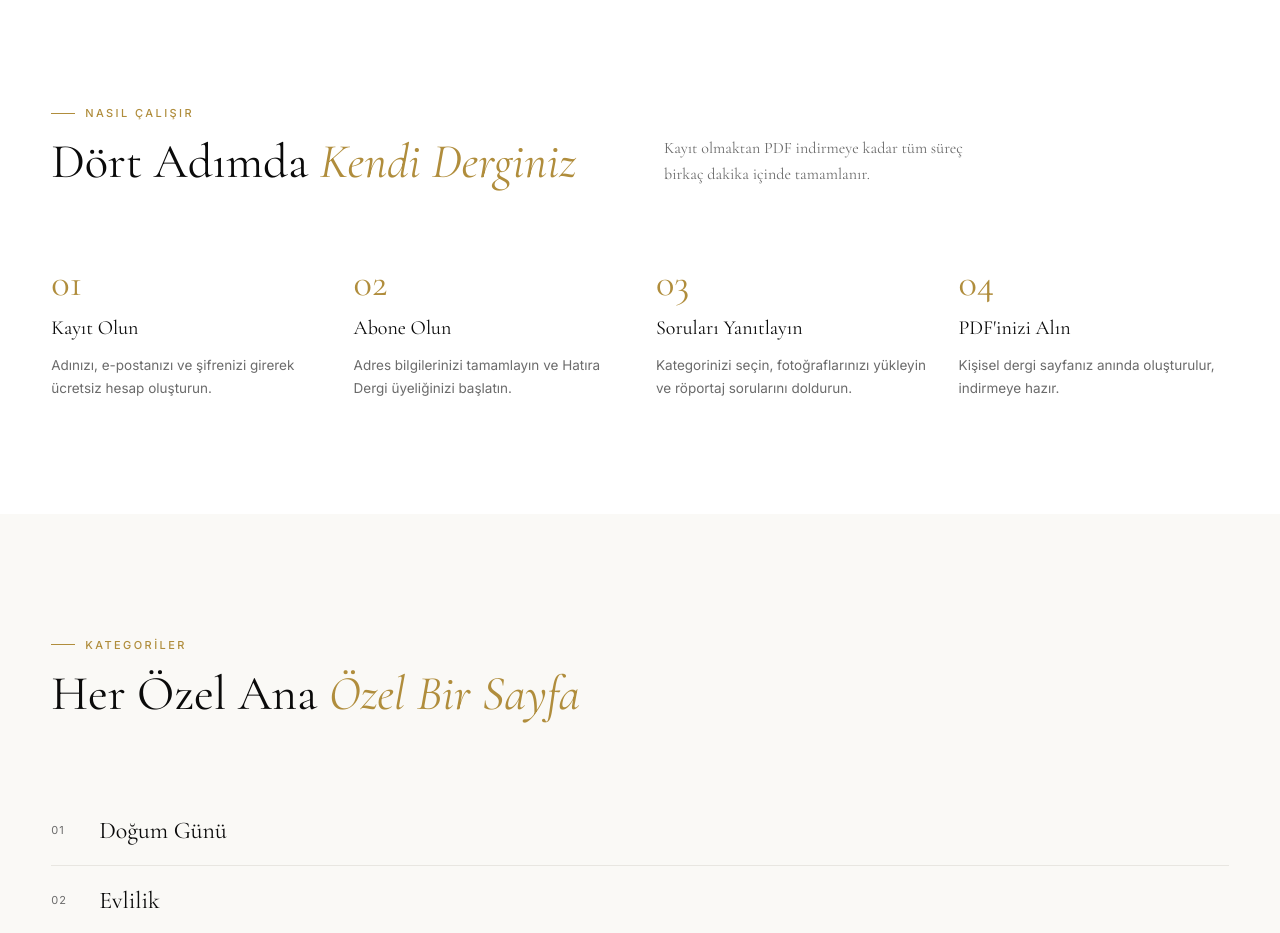
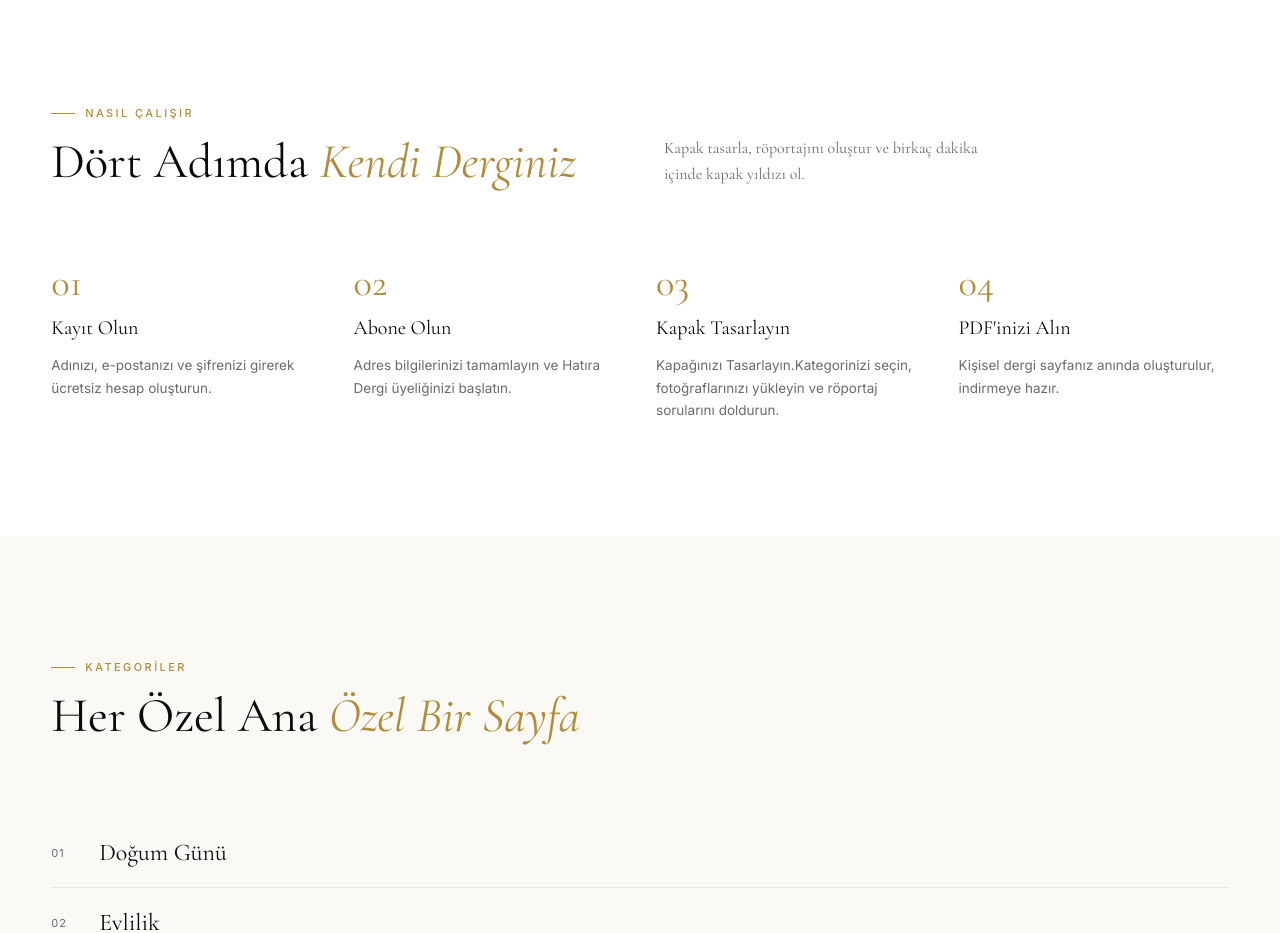
Before and after one commit to delalcyy/magazine-editor, a React (Vite) app in the folder frontend/: page / in a window 1280 px wide. Shown: the part 1000-1933 px from the top of the page. Built offline with nearby package versions, Linux system fonts and the light colour scheme.

Commit message:
guncelleme

```diff
--- a/frontend/src/pages/HomePage.jsx
+++ b/frontend/src/pages/HomePage.jsx
@@ -8,7 +8,7 @@ import './HomePage.css'
 const steps = [
   { n: '01', title: 'Kayıt Olun', desc: 'Adınızı, e-postanızı ve şifrenizi girerek ücretsiz hesap oluşturun.' },
   { n: '02', title: 'Abone Olun', desc: 'Adres bilgilerinizi tamamlayın ve Hatıra Dergi üyeliğinizi başlatın.' },
-  { n: '03', title: 'Soruları Yanıtlayın', desc: 'Kategorinizi seçin, fotoğraflarınızı yükleyin ve röportaj sorularını doldurun.' },
+  { n: '03', title: 'Kapak Tasarlayın', desc: 'Kapağınızı Tasarlayın.Kategorinizi seçin, fotoğraflarınızı yükleyin ve röportaj sorularını doldurun.' },
   { n: '04', title: 'PDF\'inizi Alın', desc: 'Kişisel dergi sayfanız anında oluşturulur, indirmeye hazır.' },
 ]
 
@@ -27,7 +27,7 @@ export default function HomePage() {
   function handleCTA() {
     if (!user) { navigate('/kayit'); return }
     if (!hasAbonelik) { navigate('/abonelik'); return }
-    navigate('/editor')
+    navigate('/kapak')
   }
 
   return (
@@ -105,8 +105,7 @@ export default function HomePage() {
                 <h2 className="hp-section-title">Dört Adımda <em>Kendi Derginiz</em></h2>
               </div>
               <p className="hp-section-lede">
-                Kayıt olmaktan PDF indirmeye kadar tüm süreç birkaç dakika içinde tamamlanır.
-              </p>
+              Kapak tasarla, röportajını oluştur ve birkaç dakika içinde kapak yıldızı ol.            </p>
             </div>
             <div className="hp-steps">
               {steps.map(s => (
```
Also changed, not shown: 1 other file (tests, documents, lock files or other folders).
